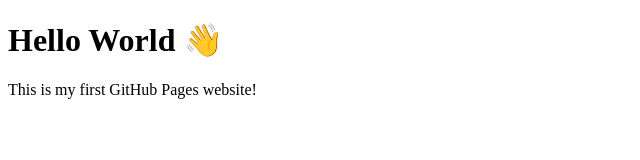
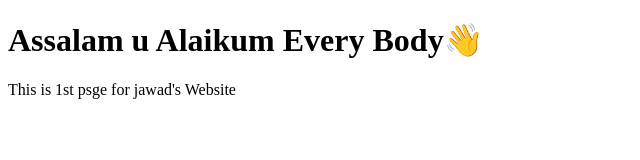
Before and after one commit to jullo-dev/Coursera-1st, a plain HTML site: page index.html in a window 1280 px wide. Shown: the whole page, without its empty margins (0-640 px from the left). Drawn offline with Linux system fonts and the light colour scheme.

Commit message:
Update index.html with Assalam u Alaikum message

```diff
--- a/index.html
+++ b/index.html
@@ -1,10 +1,10 @@
 <!DOCTYPE html>
 <html>
 <head>
-  <title>My First GitHub Page</title>
+  <title>My 1st time to web devolopment</title>
 </head>
 <body>
-  <h1>Hello World 👋</h1>
-  <p>This is my first GitHub Pages website!</p>
+  <h1>Assalam u Alaikum  Every Body👋</h1>
+  <p>This is 1st psge for jawad's Website</p>
 </body>
 </html>
```
